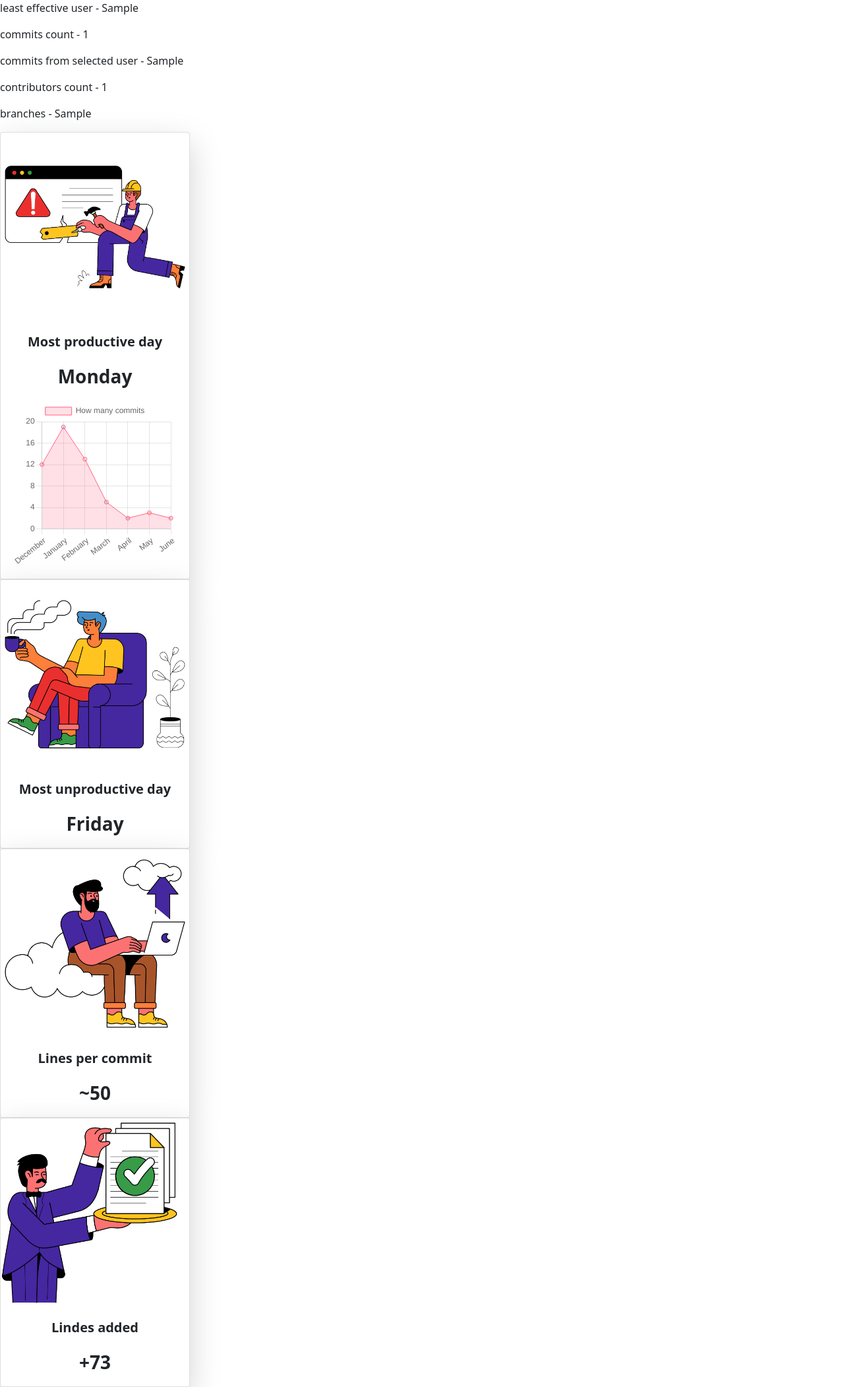
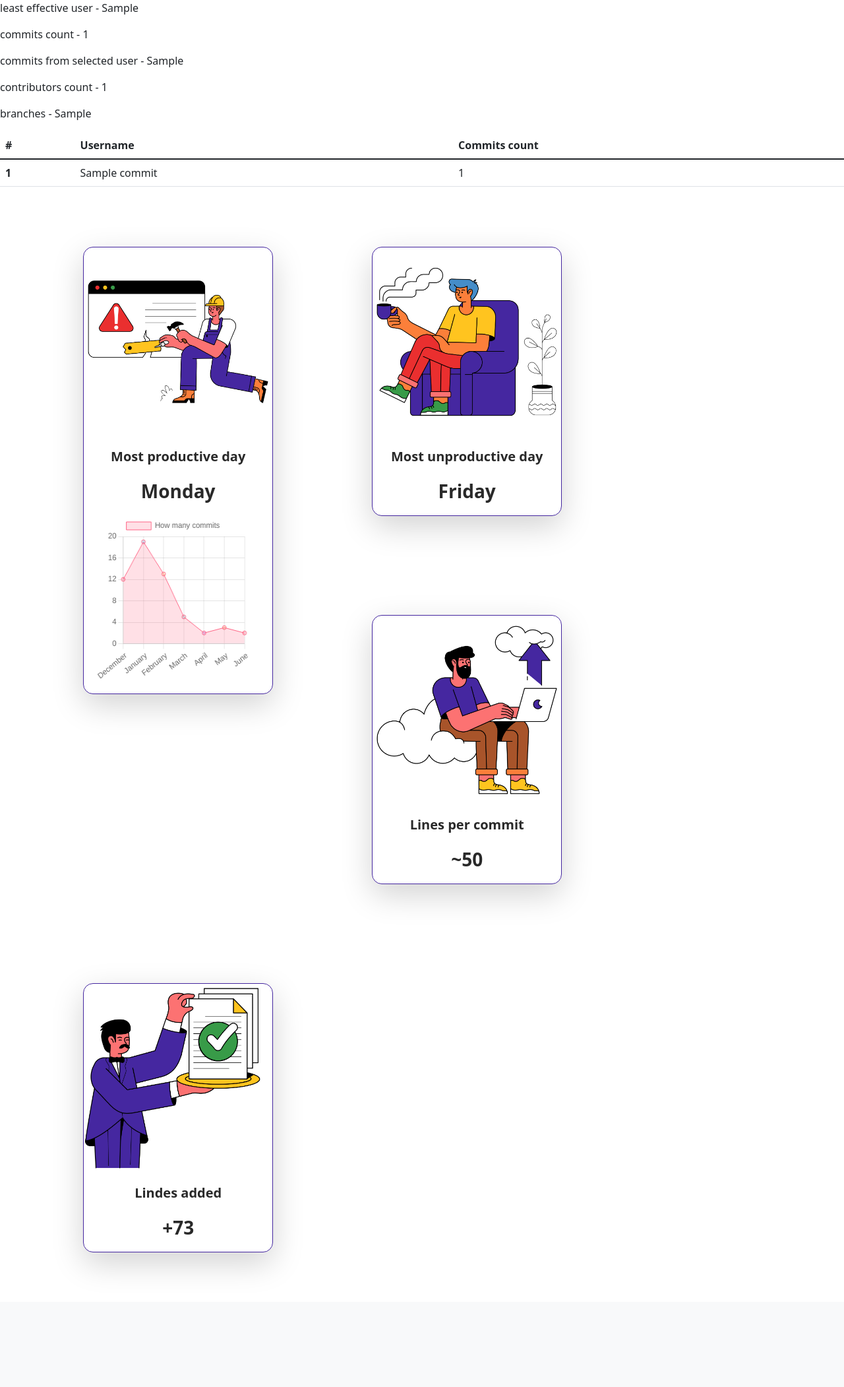
Before and after one commit to ramz1t/Worx, a FastAPI app: template views/templates/stats.html in a window 1280 px wide. Shown: the part 154-2256 px from the top of the page at 66% size. After the commit the page ends 2074 px from the top, so only its background shows below. Run offline with FastAPI, Linux system fonts and the light colour scheme; the template is opened without the code that fills it: most values are stand-ins (such as "Sample title", 1, 10 or a date in 2020); some libraries are stand-ins or nearby versions.

Commit message:
added leaderboard

```diff
--- a/main.py
+++ b/main.py
@@ -23,7 +23,7 @@ from fastapi.staticfiles import StaticFiles
 from fastapi.templating import Jinja2Templates
 from fastapi.responses import HTMLResponse
 from func.helpers import get_repo_users_count, get_most_effective_user, get_least_effective_user, \
-    get_repo_commits_count, get_user_repo_commits, get_repo_branches_count
+    get_repo_commits_count, get_user_repo_commits, get_repo_branches_count, get_commits_leaderboard
 import requests
 from data.data import SERVER_DOMAIN
 from git.params import Auth_params
@@ -106,6 +106,8 @@ def get_stats(reponame: str, user: str, request: Request, current_user=Depends(g
     user_repo_commits = get_user_repo_commits(commits, user)
     branches = get_repo_branches(auth_params=Auth_params, repo_name=reponame, username=db_repo.owner_username)
     repo_branches = get_repo_branches_count(branches)
+    print(commits[0])
+    commit_leaderboard = get_commits_leaderboard(commits)
     return templates.TemplateResponse("stats.html", {"request": request,
                                                      "gender": current_user.gender,
                                                      "repo_contributors_count": repo_contributors_count,
@@ -113,7 +115,8 @@ def get_stats(reponame: str, user: str, request: Request, current_user=Depends(g
                                                      "least_effective_user": least_effective_user,
                                                      "repo_commits_count": commits_count,
                                                      "user_repo_commits": user_repo_commits,
-                                                     "repo_branches": repo_branches})
+                                                     "repo_branches": repo_branches,
+                                                     "commit_leaderboard": commit_leaderboard})
 
 
 '''urls to edit smth'''
--- a/views/static/style/navbar.css
+++ b/views/static/style/navbar.css
@@ -39,11 +39,54 @@
     background-color: red !important
 }
 
-.btn-custom{
-    background-color:#4527A0 !important;
+.btn-add {
+  border: 2px solid black;
+  background-color: white;
+  color: black;
+  padding: 14px 28px;
+  font-size: 16px;
+  cursor: pointer;
+}
+
+.btn-purple {
+  border-color: #4527a0 !important;
+  color: #4527a0 !important;
+}
+
+.btn-purple:hover {
+  background-color: #4527a0;
+  color: white;
 }
 
 .inputerror {
  visibility: hidden;
  padding-right: 45%;
 }
+
+.cards{
+    color: white !important;
+    width: 92%;
+    margin: 0 auto;
+}
+
+.card{
+    border-radius: 15px !important;
+    float:left;
+    margin: 75px;
+    border-color: #4527a0 !important;
+}
+.graph1{
+    padding-left:0px;
+    padding-right:15px;
+}
+.card-body{
+    border-radius: 15px !important;
+}
+
+.card-bg-custom{
+    color: #292929;
+}
+
+.users-commits {
+    width: 50%;
+}
--- a/views/templates/components/navbar.html
+++ b/views/templates/components/navbar.html
@@ -33,9 +33,9 @@
                         <li>
                             <div class="form-check">
                                 <input class="form-check-input" type="radio" name="choose_repo"
-                                       id="repo2" value="vkbot">
+                                       id="repo2" value="worx">
                                 <label class="form-check-label" for="repo2">
-                                    VKBot
+                                    Worx
                                 </label>
                             </div>
                         </li>
@@ -79,7 +79,7 @@
                 </li>
                 <ul class="navbar-nav me-auto mb-2 mb-lg-0">
                     <li class="nav-item">
-                        <button type="button" class="btn btn-outline-primary btn-custom" onclick="get_stats()">Show stats</button>
+                        <button type="button" class="btn btn-purple" onclick="get_stats()">Show stats</button>
                     </li>
                 </ul>
                 <a class="photo_position" href="/profile">
--- a/views/templates/stats.html
+++ b/views/templates/stats.html
@@ -5,19 +5,39 @@
     {% include 'components/bootstrap.html' %}
     <title>Statistic</title>
     <script src="https://code.jquery.com/jquery-3.6.0.js"></script>
-    <script src="https://cdnjs.cloudflare.com/ajax/libs/Chart.js/3.7.1/chart.min.js" integrity="sha512-QSkVNOCYLtj73J4hbmVoOV6KVZuMluZlioC+trLpewV8qMjsWqlIQvkn1KGX2StWvPMdWGBqim1xlC8krl1EKQ==" crossorigin="anonymous" referrerpolicy="no-referrer"></script>
+    <script src="https://cdnjs.cloudflare.com/ajax/libs/Chart.js/3.7.1/chart.min.js"
+            integrity="sha512-QSkVNOCYLtj73J4hbmVoOV6KVZuMluZlioC+trLpewV8qMjsWqlIQvkn1KGX2StWvPMdWGBqim1xlC8krl1EKQ=="
+            crossorigin="anonymous" referrerpolicy="no-referrer"></script>
 
 </head>
 <body>
-    <div class = "nav">{% include 'components/navbar.html' %}</div>
+<div class="nav">{% include 'components/navbar.html' %}</div>
 <br>
 <br>
-    <p>most effective user -   {{ most_effective_user }}</p>
-    <p>least effective user -   {{ least_effective_user }}</p>
+<p>most effective user - {{ most_effective_user }}</p>
+<p>least effective user - {{ least_effective_user }}</p>
 <p>commits count - {{ repo_commits_count }}</p>
 <p>commits from selected user - {{ user_repo_commits }}</p>
 <p>contributors count - {{ repo_contributors_count }}</p>
 <p>branches - {{ repo_branches }}</p>
+<table class="table users-commits">
+    <thead>
+    <tr>
+        <th scope="col">#</th>
+        <th scope="col">Username</th>
+        <th scope="col">Commits count</th>
+    </tr>
+    </thead>
+    <tbody>
+    {% for commit in commit_leaderboard %}
+    <tr>
+        <th scope="row">{{ commit.id }}</th>
+        <td>{{ commit.name }}</td>
+        <td>{{ commit.count }}</td>
+    </tr>
+    {% endfor %}
+    </tbody>
+</table>
 <div class="cards">
     <div class="card shadow-lg card-bg-custom" style="width: 18rem;">
         <img src="{{ url_for('static', path='photos/prodday.png') }}" class="card-img" alt="...">
@@ -91,4 +111,5 @@ const myChart = new Chart(ctx, {
         }
     }
 });
+
 </script>
```
Also changed, not shown: func/helpers.py (+17 -0 lines). Lines whose indentation alone changed are shown as unchanged.
